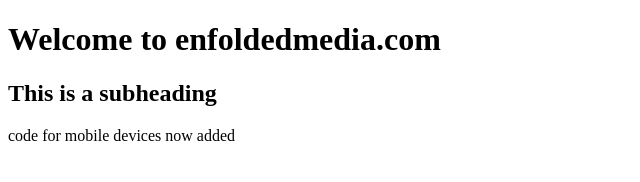
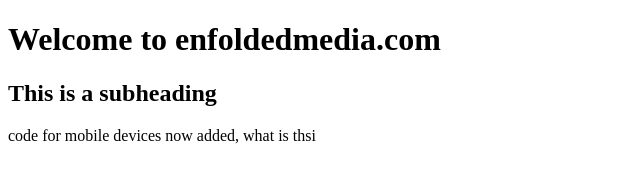
Before and after one commit to yamacode/inclusive, a plain HTML site: page index.html in a window 1280 px wide. Shown: the full height of the page, 0-640 px from the left. Drawn offline with Linux system fonts and the light colour scheme.

Commit message:
this fixes #2

```diff
--- a/index.html
+++ b/index.html
@@ -15,7 +15,7 @@
 
 <!--     mobile devices -->
 
-    code for mobile devices now added
+    code for mobile devices now added, what is thsi
 
 </body>
 
```
